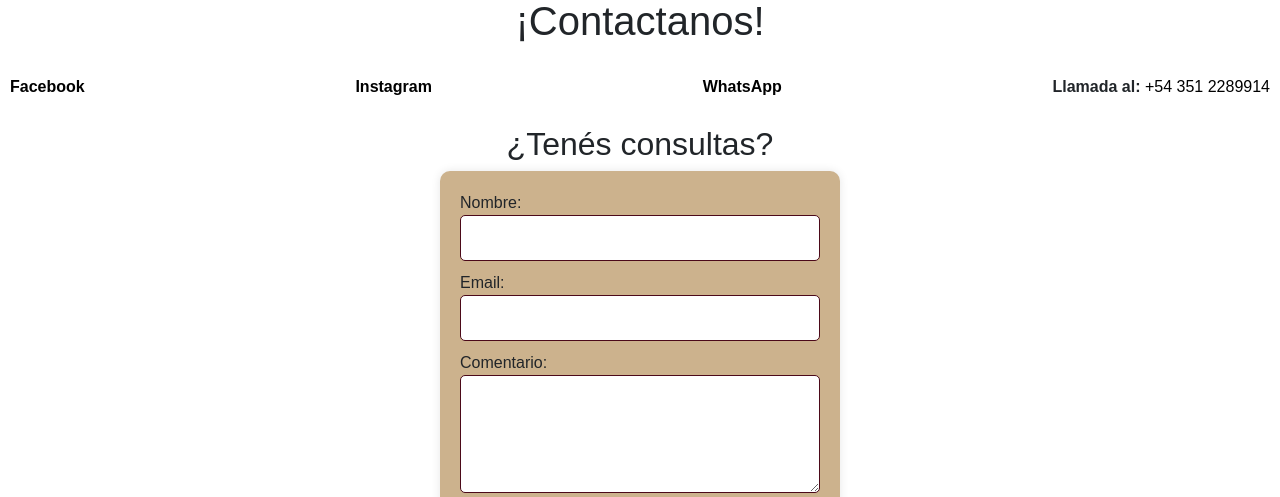
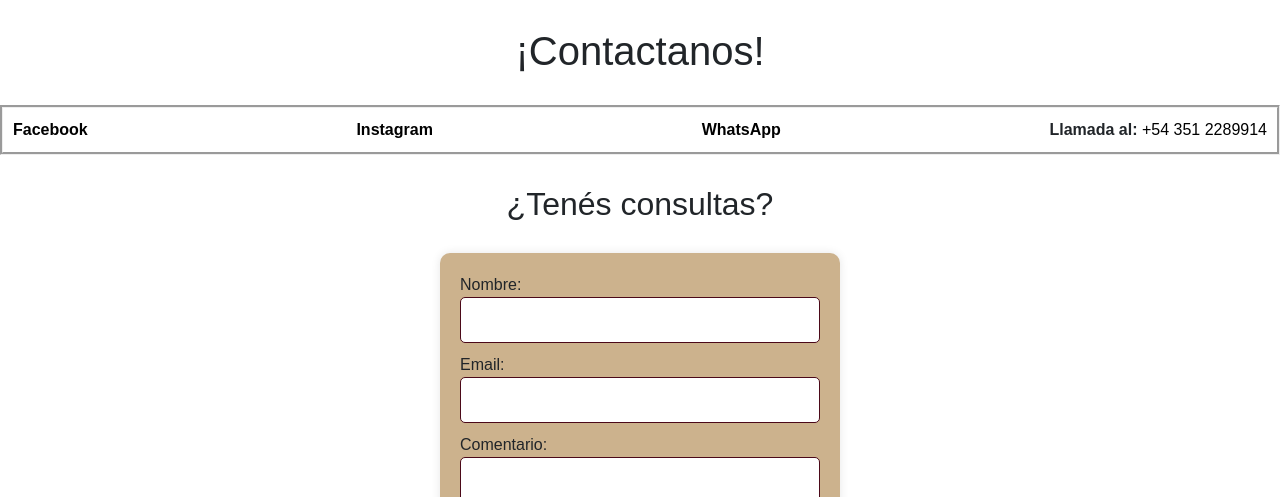
Before and after one commit to AgustinaOlmedo/proyecto-coderhouse, a website: page pages/contactos.html in a window 1280 px wide. Shown: the part 303-800 px from the top of the page. Drawn offline with Linux system fonts and the light colour scheme; files that its build step writes are made by us from their sources; files whose address does not match are found by name.

Commit message:
listo para entregar

```diff
--- a/scss/layout/_contacto.scss
+++ b/scss/layout/_contacto.scss
@@ -1,11 +1,11 @@
 .contactoporaca {
     list-style: none;
     padding: 0;
-    @include flex-container(space-between, 20px);
+    @include flex-container(space-between, 10px);
     margin-top: 20px;
-    background-color: #ffffff;
-
+    border-style:groove;
     li {
+        border-style: initial;
         padding: 10px;
         border-radius: 5px;
 
--- a/scss/layout/_general.scss
+++ b/scss/layout/_general.scss
@@ -7,6 +7,7 @@
 body {
     font-family: Arial, sans-serif;
 }
+
 
 header {
     opacity: 0.8;
--- a/scss/layout/_instructivos.scss
+++ b/scss/layout/_instructivos.scss
@@ -1,5 +1,12 @@
 h4{
     text-align: center;
+    padding: 30px;
+}
+h1{
+    margin: 30px;
+}
+h2{
+    margin: 30px;
 }
 .modificartitulo{
     text-align: center;
```
Also changed, not shown: css/style.css, 1 other file.
